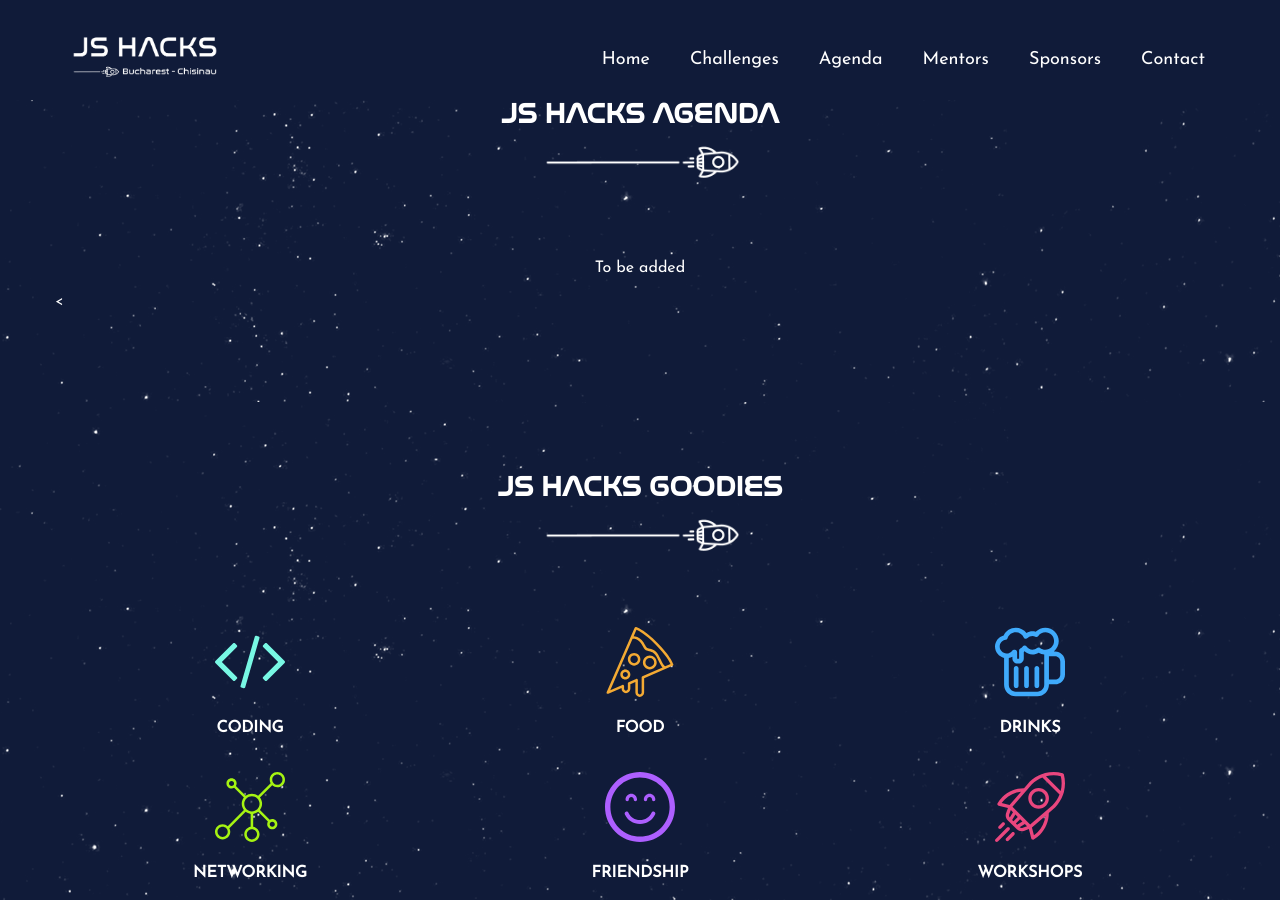
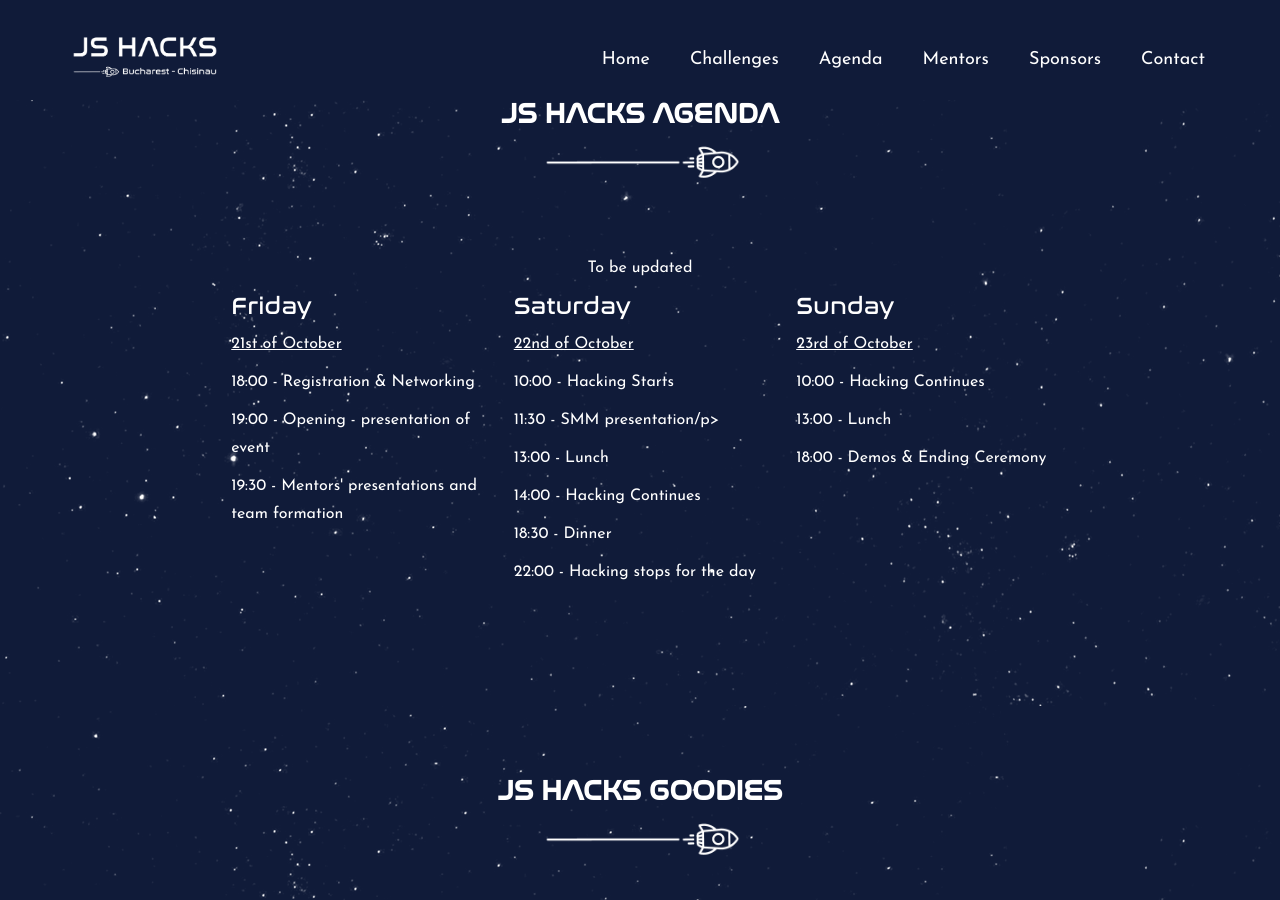
Before and after one commit to js-hacks/chisinau, a Jekyll site: the page built from index.html, in a window 1280 px wide and 900 px high, scrolled down 1665 px. Built offline with Jekyll 4.4.1, drawn with Linux system fonts in a browser that asks for light colours; nearby versions of some CDN libraries; some web fonts are replaced.

Commit message:
added agenda

```diff
--- a/index.html
+++ b/index.html
@@ -76,35 +76,33 @@ permalink: /
       </div>
   </div>
   <div class="row">
-  <p class="text-center">To be added</p>
-      <<!-- div class="col-md-9" style="margin: 0 auto; float:none;">
+    <p class="text-center">To be updated</p>
+      <div class="col-md-9" style="margin: 0 auto; float:none;">
         <div class="col-md-4" style="margin-bottom:20px;" align="left">
           <p class="small-title">Friday</p>
           <p style="text-decoration: underline;">21st of October</p>
-          <p>18:30 - Registration</p>
-          <p>19:30 - Opening</p>
-          <p>20:30 - Ideas Presentation & Team Formation</p>
+          <p>18:00 - Registration & Networking</p>
+          <p>19:00 - Opening - presentation of event</p>
+          <p>19:30 - Mentors' presentations and team formation</p>
         </div>
         <div class="col-md-4" style="margin-bottom:20px;" align="left">
           <p class="small-title">Saturday</p>
           <p style="text-decoration: underline;">22nd of October</p>
-          <p>09:00 - Breakfast</p>
           <p>10:00 - Hacking Starts</p>
-          <p>11:00 - 13:00 - Workshop #1 & Workshop #2</p>
+          <p>11:30 - SMM presentation/p>
           <p>13:00 - Lunch</p>
           <p>14:00 - Hacking Continues</p>
           <p>18:30 - Dinner</p>
-          <p>19:30 - Hacking Continues</p>
+          <p>22:00 - Hacking stops for the day</p>
         </div>
         <div class="col-md-4" style="margin-bottom:20px;" align="left">
           <p class="small-title">Sunday</p>
           <p style="text-decoration: underline;">23rd of October</p>
-          <p>09:00 - Breakfast</p>
-          <p>10:00 - Hacking Starts</p>
+          <p>10:00 - Hacking Continues</p>
           <p>13:00 - Lunch</p>
-          <p>16:00 - Demos & Ending Ceremony</p>
+          <p>18:00 - Demos & Ending Ceremony</p>
         </div>
-      </div> -->
+      </div>
   </div>
 </div>
 </section>
```
